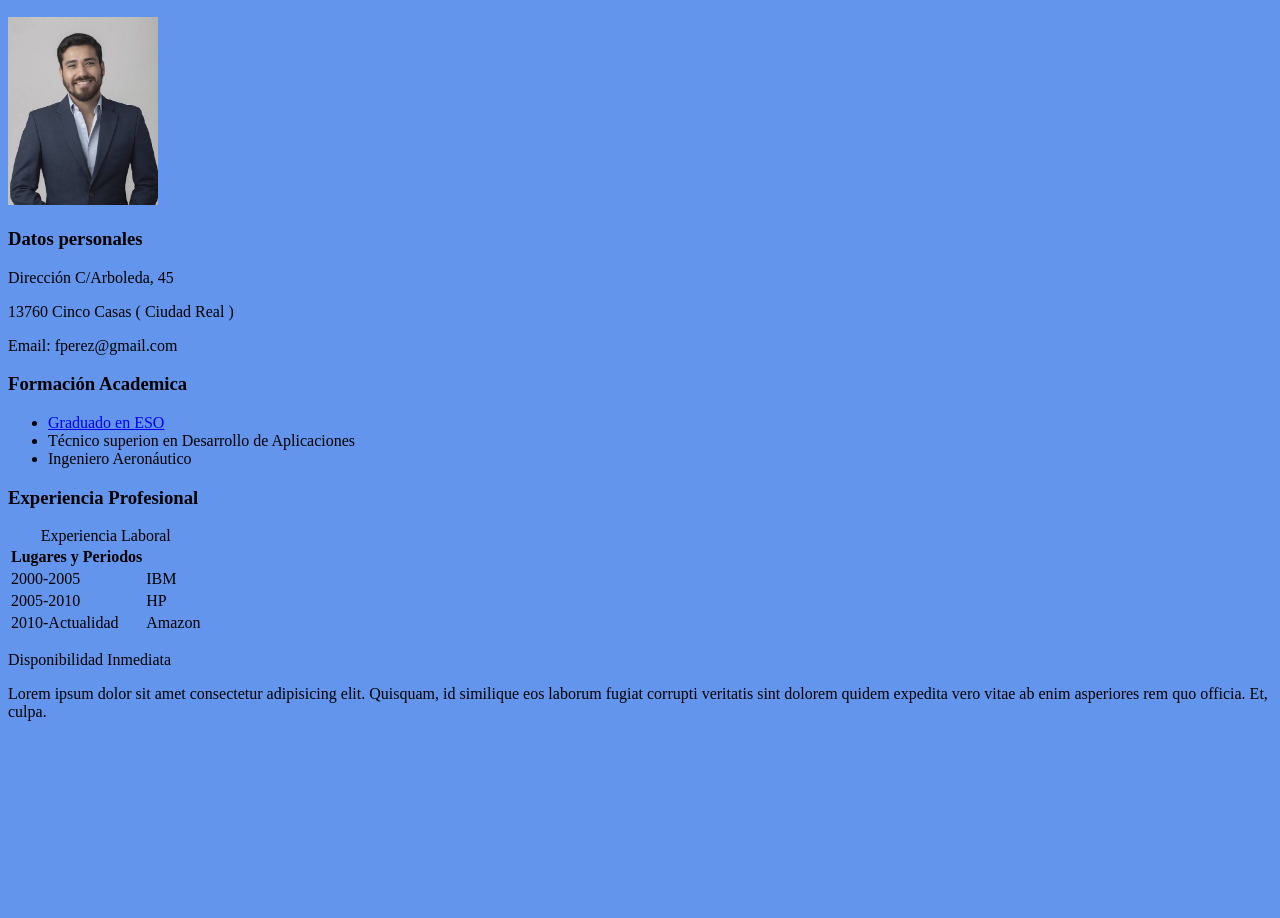
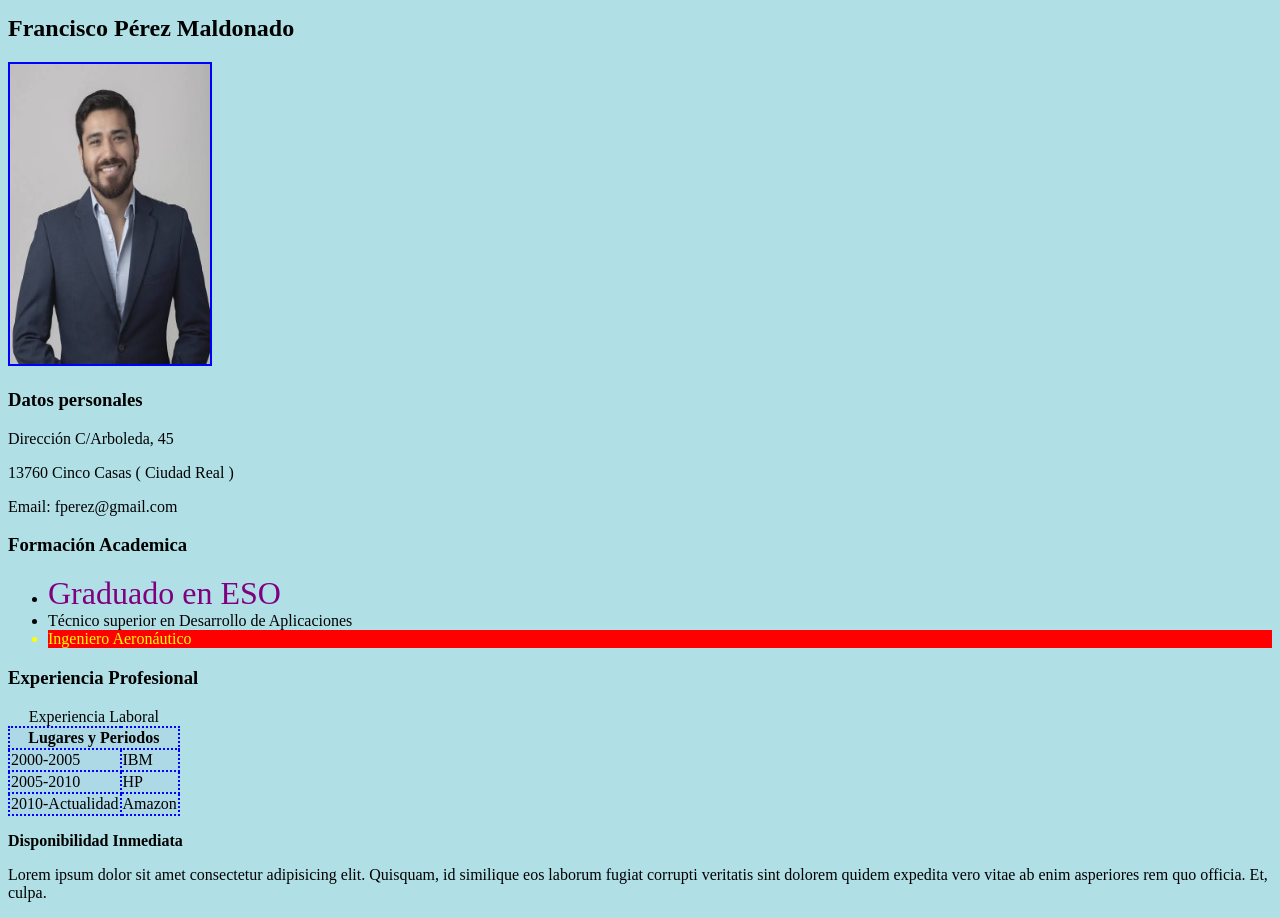
Before and after one commit to jesus1t2j921-beep/Curr-culum, a plain HTML site: page index.html in a window 1280 px wide. Shown: the part 153-1071 px from the top of the page. Before the commit the page ends 890 px from the top, so only its background shows below. Drawn offline with Linux system fonts and the light colour scheme.

Commit message:
versión 2

```diff
--- a/estilos1.css
+++ b/estilos1.css
@@ -4,4 +4,24 @@ h1 {color:blue;
     font-size: 3em;
     text-align: center;
     border: 2px solid red}
-body {background-color: cornflowerblue}
+
+a {text-decoration: none;}
+a:link {color: purple;
+    font-size: 2em;}
+a:visited {color: gray;}
+a:hover {color: red;
+    font-size: 20pt;
+    font-family: Arial, Helvetica, sans-serif;
+    background-color: yellow;}
+a:active {color: green;
+    font-weight: bold;}
+table, td, th {background-color: lightblue;
+    border: 2px dotted blue;
+    border-collapse: collapse;}
+body {background-color: powderblue}
+.importante {background-color: red;
+    color: yellow;}
+#retrato {width: 200px;
+    height: 300px;
+    border: 2px solid blue}
+.titulo-grande {font-weight: bold;}
--- /dev/null
+++ b/estilos2.css
@@ -0,0 +1,42 @@
+h1 {color: green;
+    font-weight: bold;
+    font-size: 30px;
+    text-align: right;}
+p {color: green;
+    font-family: Arial, Helvetica, sans-serif;
+    font-size: 10pt;
+    text-align: center;}
+h2 {background-color: blue;
+    color: yellow;
+    font-family: 'Courier New', Courier, monospace;}
+h3 {color: green;
+    background-color: red;
+    font-family: 'Courier New', Courier, monospace;
+    font-size: 12px;}
+table, td, th {background-color: orange;
+    border: 2px solid red;}
+a {text-decoration: none;
+    font-size: 1.5em;}
+a:link {text-decoration: none;
+    font-weight: bold;
+    font-size: 1.5em;
+    color: green;}
+a:visited {color: green;
+    font-style: italic;}
+a:hover {color: orange;
+    font-size: 18pt;
+    font-family: Arial, Helvetica, sans-serif;
+    background-color: green;}
+a:active {color: red;
+    font-weight: bold;
+    font-size: 14pt;}
+body {background-color: powderblue}
+.importante {background-color: lightyellow;
+    color: pink;
+    font-size: 15pt;
+    font-weight: bold;
+    font-style: italic;}
+#retrato {width: 30%;}
+.titulo-grande {font-weight: bold;
+    font-size: 20px;
+    color: orange;}
--- a/index.html
+++ b/index.html
@@ -7,6 +7,7 @@
     <link rel="stylesheet" href="estilos1.css">
 </head>
 <body>
+    <a href="index2.html">Cambiar estilo</a>
     <h1>Currículum Vitae</h1>
     <h2>Francisco Pérez Maldonado</h2>
     <img id="retrato" width="150" src="images.jpeg" alt="foto personal">
@@ -17,14 +18,14 @@
     <h3>Formación Academica</h3>
     <ul>
         <li><a href="https://www.iesjuanbosco.es/">Graduado en ESO</a></li>
-        <li>Técnico superion en Desarrollo de Aplicaciones</li>
+        <li>Técnico superior en Desarrollo de Aplicaciones</li>
         <li class="importante">Ingeniero Aeronáutico</li>
     </ul>
     <h3>Experiencia Profesional</h3>
     <table>
         <caption>Experiencia Laboral</caption>
         <tr>
-            <th>Lugares y Periodos</th>
+            <th colspan="2">Lugares y Periodos</th>
         </tr>
         <tr>
             <td>2000-2005</td>
```
Also changed, not shown: index2.html (added, +48 -0 lines).
